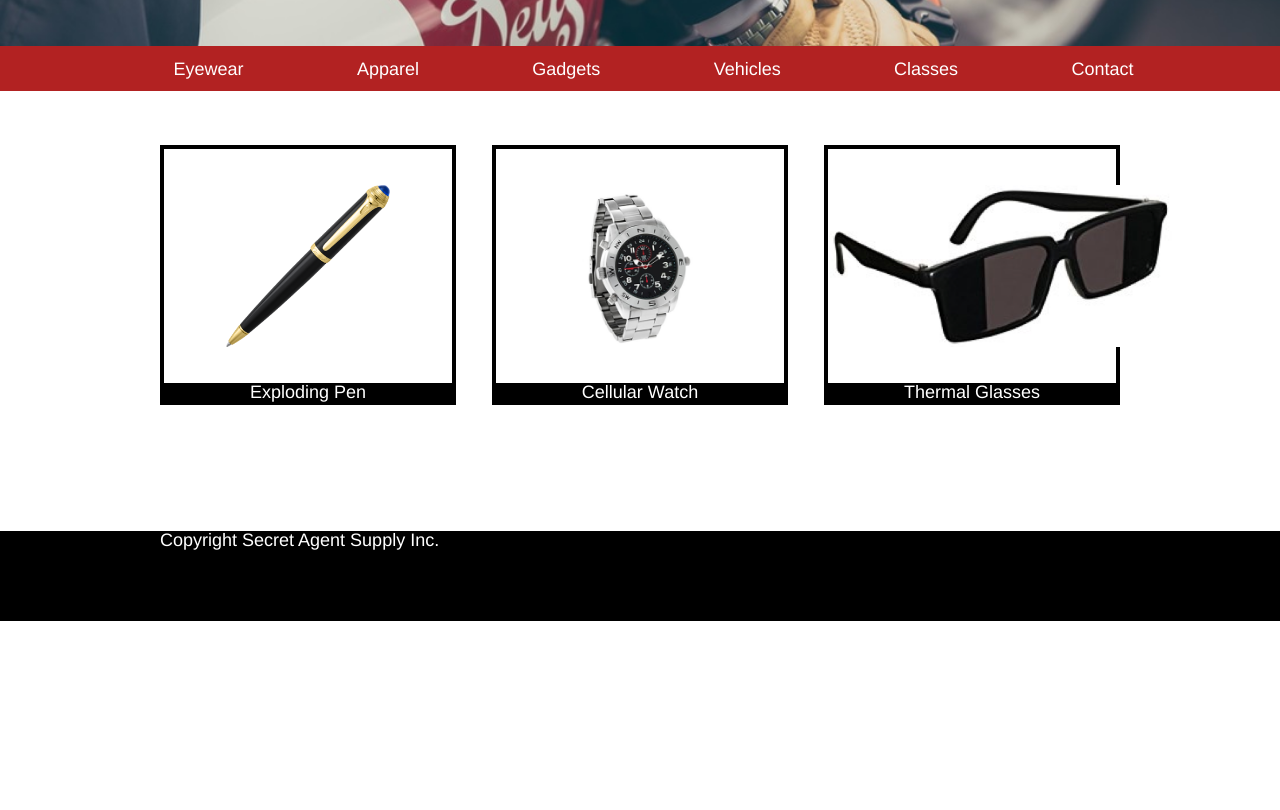
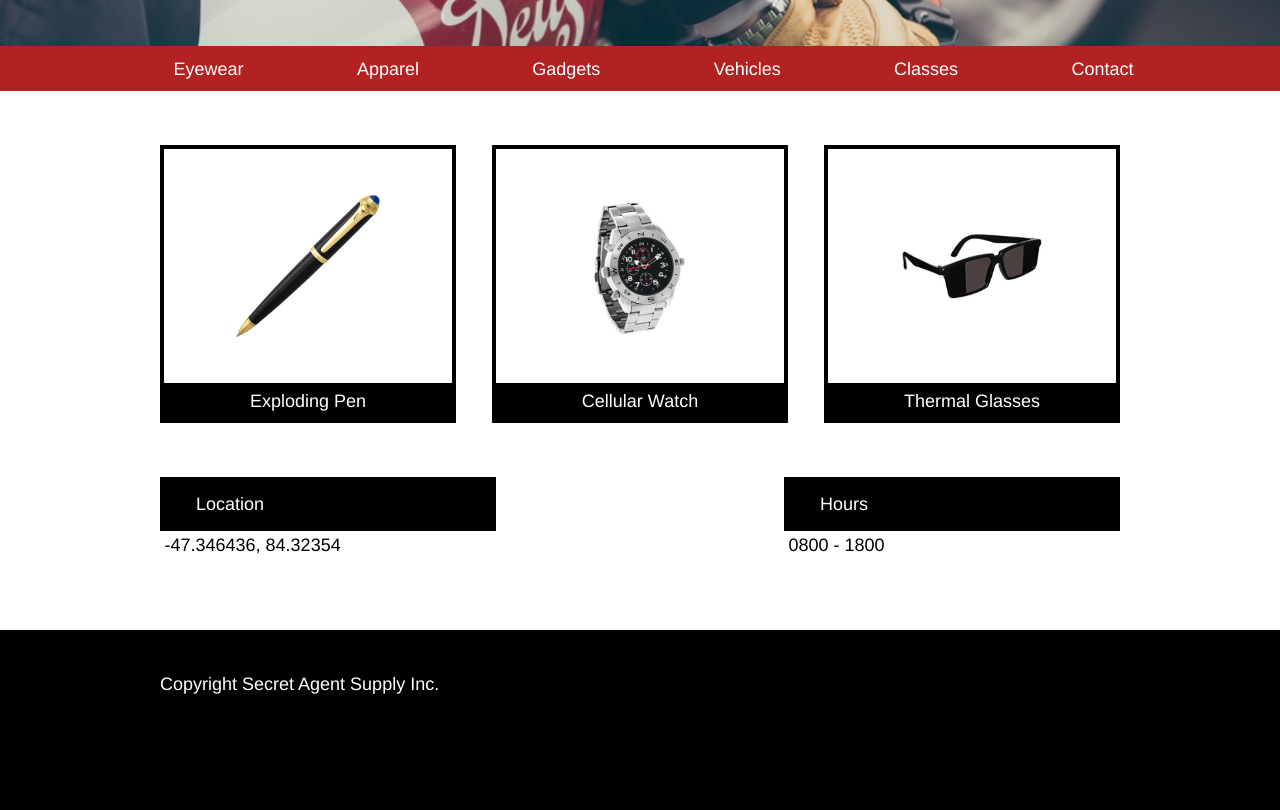
Before and after one commit to 15Nisie15/secretagentsupply, a plain HTML site: page index.html in a window 1280 px wide. Shown: the part 404-1214 px from the top of the page. Before the commit the page ends 1025 px from the top, so only its background shows below. Drawn offline with Linux system fonts and the light colour scheme.

Commit message:
Product Images Styled

```diff
--- a/index.html
+++ b/index.html
@@ -48,27 +48,50 @@
     <!-- Products -->
 
     <div class="products container">
-      <div class="item">
+      <div class="product">
+        <div class="product-img">
           <img src="./resources/images/pen.png" alt="Exploding Pen" />
-        <span>Exploding Pen</span>
         </div>
-      <div class="item">
+        <span class="description">Exploding Pen</span>
+      </div>
+
+      <div class="product">
+        <div class="product-img">
           <img src="./resources/images/watch.png" alt="Cellular Watch" />
-        <span>Cellular Watch</span>
         </div>
-      <div class="item">
+        <span class="description">Cellular Watch</span>
+      </div>
+
+      <div class="product">
+        <div class="product-img">
           <img src="./resources/images/glasses.png" alt="Thermal Glasses" />
-        <span>Thermal Glasses</span>
+        </div>
+        <span class="description">Thermal Glasses</span>
       </div>
     </div>
 
     <!-- Location / Hours -->
 
   <div class="location container">
+    <div class="info-box">
+      <div class="title">
       <span>Location</span>
+      </div>
+
+      <div class="info">
       <span>-47.346436, 84.32354</span>
+      </div>
+    </div>
+
+    <div class="info-box">
+      <div class="title">
       <span>Hours</span>
+      </div>
+
+      <div class="info">
       <span>0800 - 1800</span>
+      </div>
+    </div>
   </div>
 
     <!-- Footer -->
--- a/resources/css/style.css
+++ b/resources/css/style.css
@@ -50,7 +50,7 @@ header span {
  }
 
 .banner-text {
-  padding: 3rem 2rem;
+  padding: 2rem 3rem;
 }
 
  .banner-text span {
@@ -85,25 +85,29 @@ header span {
   margin: 3rem auto;
 }
 
-.item {
+.product {
   border: 4px solid black;
-  display: flex;
-  flex-direction: column;
-  justify-content: flex-end;
   width: 30%;
 }
 
-.item img {
-  display: block;
-  max-height: 9rem;
-  width: auto;
-  margin: 2rem auto;
+.product-img {
+  display: flex;
+  justify-content: center;
+  align-items: center;
+  height: 9rem;
+  padding: 2rem;
 }
 
-.item span {
+.product-img img {
+  max-height: 100%;
+  max-width: 8rem;
+}
+
+.description {
+  display: block;
   background-color: black;
   text-align: center;
-  padding: 0.5rem auto;
+  padding:  0.5rem;
 }
 
 /* Location - Hours */
@@ -111,7 +115,23 @@ header span {
 .location {
   display: flex;
   justify-content: space-between;
-  margin: 3rem;
+  margin: 3rem auto 4rem auto;
+}
+
+.info-box {
+  display: flex;
+  flex-direction: column;
+  width: 35%;
+}
+
+.title {
+  background-color: black;
+  padding: 1rem 2rem;
+}
+
+.info {
+  color: black;
+  padding: 0.25rem;
 }
 
 /* Footer */
@@ -121,4 +141,5 @@ footer {
   width: 100%;
   height: 5rem;
   text-align: left;
+  padding: 2.5rem 0;
 }
```
Lines whose indentation alone changed are shown as unchanged.
